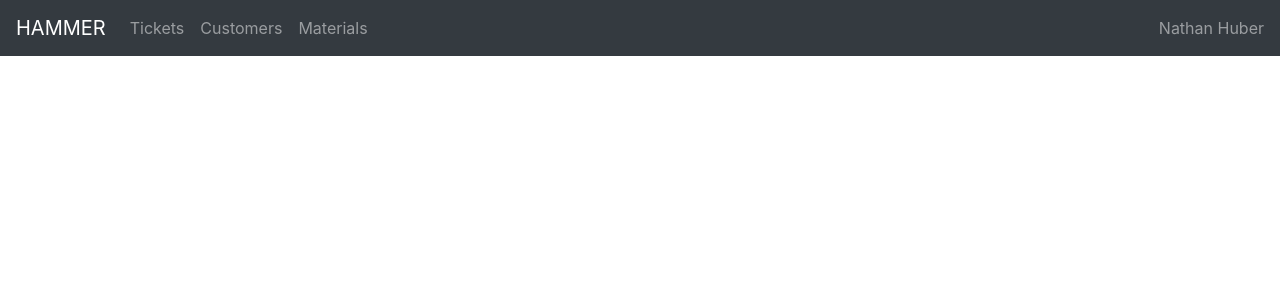
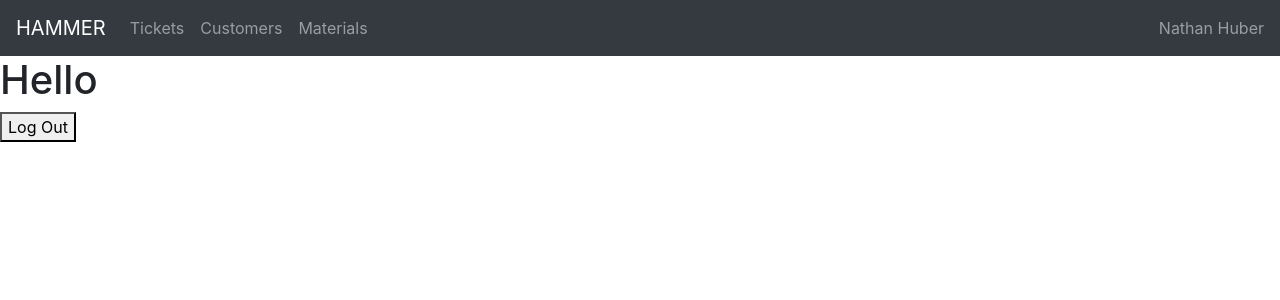
Before and after one commit to OnTheRocks/HAMMER, a React (Create React App) app in the folder client/: page / in a window 1280 px wide. Shown: the top 300 px of the page. Built offline with nearby package versions, Linux system fonts and the light colour scheme.

Commit message:
Very raw version of Passport working locally.

```diff
--- a/client/src/App.js
+++ b/client/src/App.js
@@ -22,7 +22,7 @@ function App()  {
       <div>
         <NavBar/>
         <Switch>
-          <Route exact path={"/index"}>
+          <Route exact path={"/"}>
             <Index />
           </Route>
           <Route exact path={"/register"}>
--- a/client/src/components/pages/Index.js
+++ b/client/src/components/pages/Index.js
@@ -3,6 +3,8 @@ import React, { useState } from "react";
 
 function Main() {
   const [users] = useState({})
+
+  console.log(users.name);
 return (
 
   <div>
```
